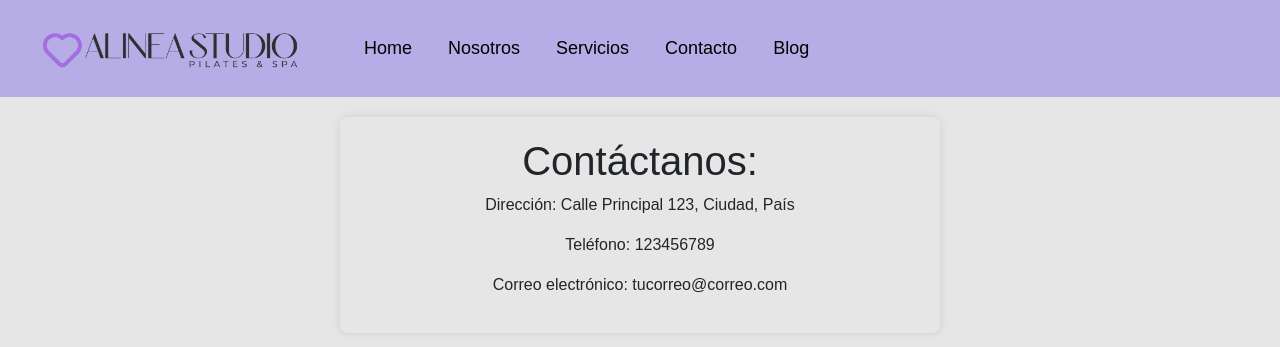
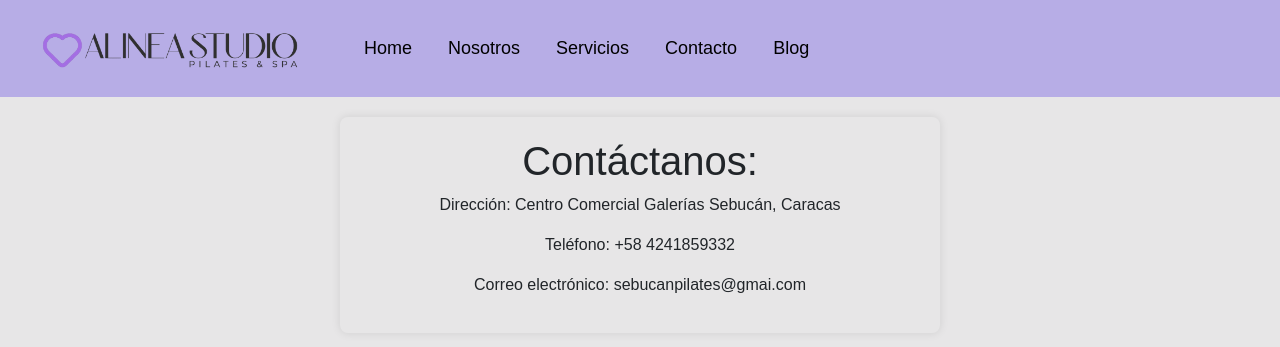
Before and after one commit to Frank470/coderproject-master, a plain HTML site: page pages/contacto.html in a window 1280 px wide. Shown: the top 347 px of the page. Drawn offline with nearby package versions, Linux system fonts and the light colour scheme; a web font is replaced by a local one.

Commit message:
Update contacto.html

```diff
--- a/pages/contacto.html
+++ b/pages/contacto.html
@@ -49,9 +49,9 @@
 <main>
     <div class="animate__animated animate__fadeInDown" id="contact-info">
         <h1>Contáctanos:</h2>
-        <p>Dirección: Calle Principal 123, Ciudad, País</p>
-        <p>Teléfono: 123456789</p>
-        <p>Correo electrónico: tucorreo@correo.com</p>
+        <p>Dirección: Centro Comercial Galerías Sebucán, Caracas</p>
+        <p>Teléfono: +58 4241859332</p>
+        <p>Correo electrónico: sebucanpilates@gmai.com</p>
       </div>
     <iframe src="https://www.google.com/maps/embed?pb=!1m14!1m8!1m3!1d15691.61713161254!2d-66.8321605!3d10.5082049!3m2!1i1024!2i768!4f13.1!3m3!1m2!1s0x8c2a59bf5f0561ef%3A0xbeb7b66e95e363e!2sAlinea%20Studio!5e0!3m2!1ses!2sve!4v1702253887461!5m2!1ses!2sve" width="600" height="450" style="border:0;" allowfullscreen="" loading="lazy" referrerpolicy="no-referrer-when-downgrade"></iframe>
 </main>
```
